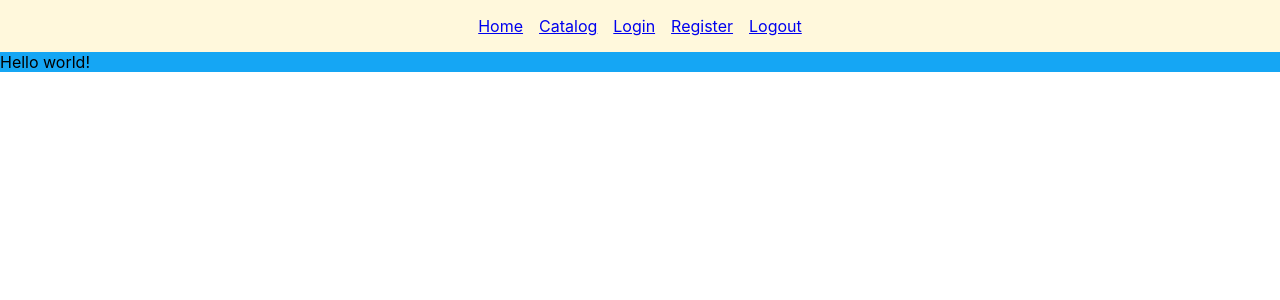
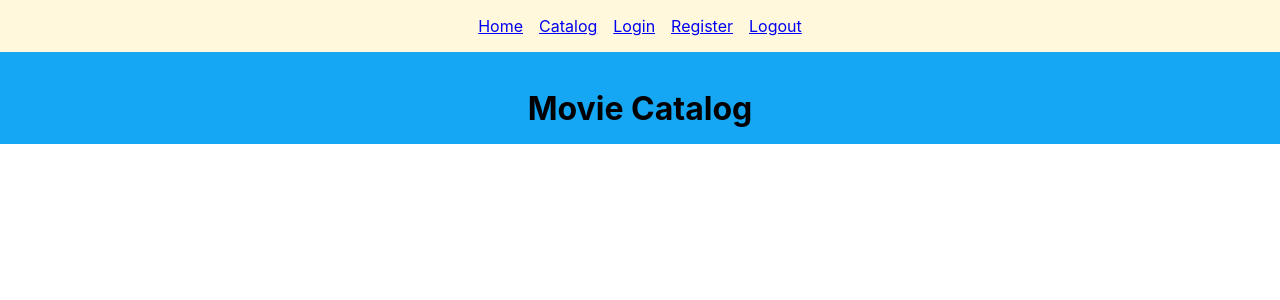
Before and after one commit to ivanov9826/movie-catalog, a React (Create React App) app: page / in a window 1280 px wide. Shown: the top 300 px of the page. Built offline with nearby package versions, Linux system fonts and the light colour scheme.

Commit message:
Css edit

```diff
--- a/src/components/Catalog/Catalog.js
+++ b/src/components/Catalog/Catalog.js
@@ -16,7 +16,7 @@ export const Catalog = () => {
 
     return (
         <div>
-            <h1>Catalog</h1>
+            <h1 className={styles.catalogHeader}>Catalog</h1>
             <div className={styles.cardWrapper}>
                 {movies.map(movie => <MovieCard key = {movie._id} movie = {movie}/>)}
 
--- a/src/components/Catalog/Catalog.module.css
+++ b/src/components/Catalog/Catalog.module.css
@@ -4,3 +4,10 @@
     justify-content: center;
     gap: 1rem
 }
+
+.catalogHeader{
+    display: flex;
+    gap: 1rem;
+    padding:1rem 0;
+    justify-content: center;
+}
--- a/src/components/Home/Home.js
+++ b/src/components/Home/Home.js
@@ -1,5 +1,7 @@
+import styles from "./Home.module.css"
+
 export const Home = () => {
     return (
-        <div>Hello world!</div>
+        <h1 className={styles.homeHeader}>Movie Catalog</h1>
     )
 }
--- /dev/null
+++ b/src/components/Home/Home.module.css
@@ -0,0 +1,6 @@
+.homeHeader{
+    display: flex;
+    gap: 1rem;
+    padding:1rem 0;
+    justify-content: center;
+}
```
